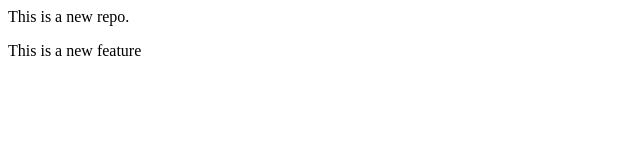
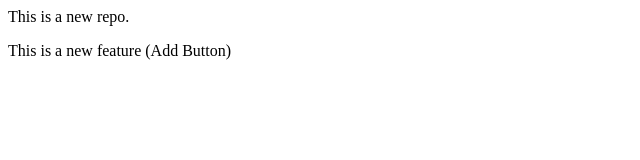
Before and after one commit to Rounak75/localrepo, a plain HTML site: page index.html in a window 1280 px wide. Shown: the full height of the page, 0-640 px from the left. Drawn offline with Linux system fonts and the light colour scheme.

Commit message:
Added Button

```diff
--- a/index.html
+++ b/index.html
@@ -1,2 +1,2 @@
 <p>This is a new repo.</p>
-<p>This is a new feature</p>
+<p>This is a new feature (Add Button)</p>
```
